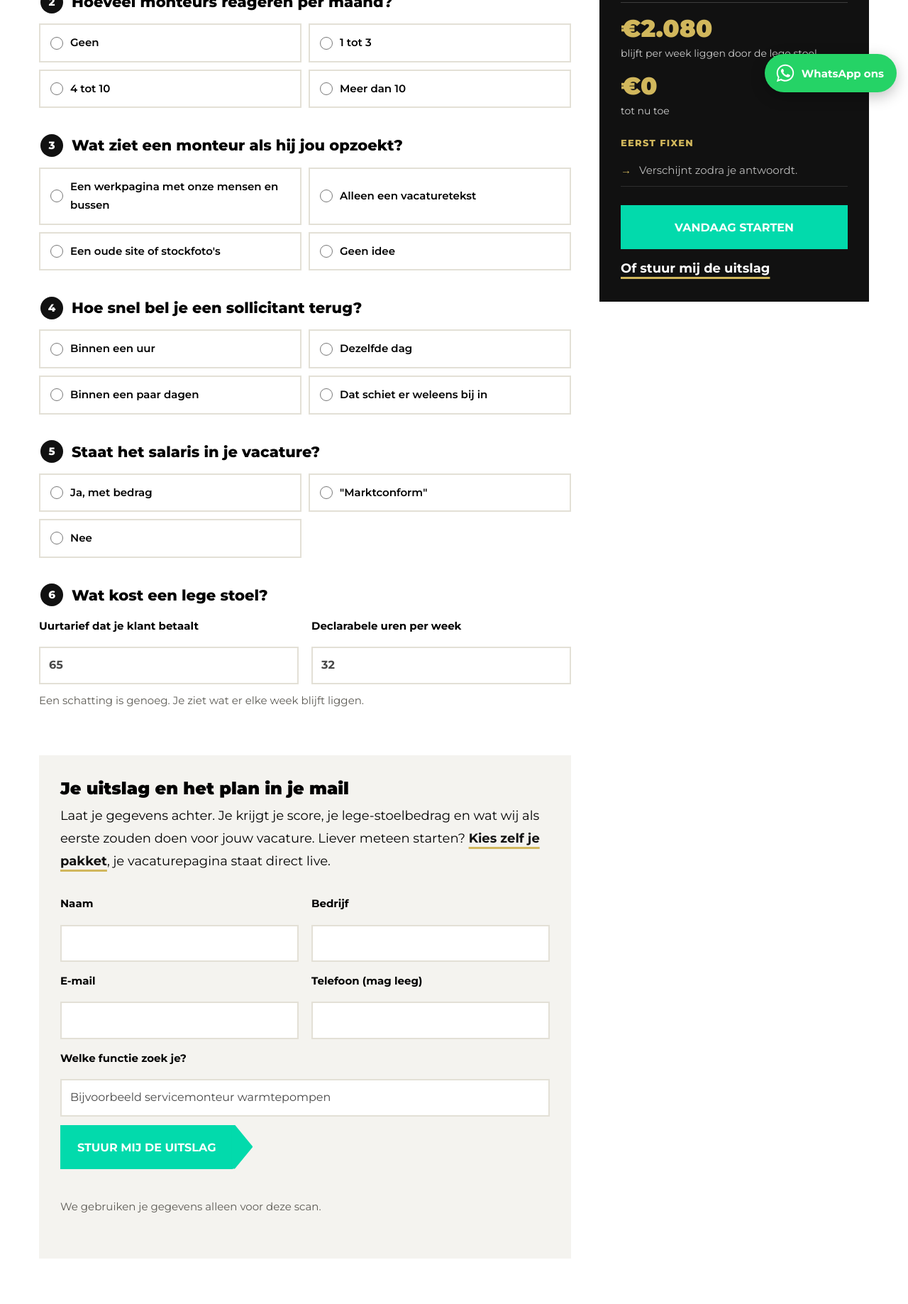
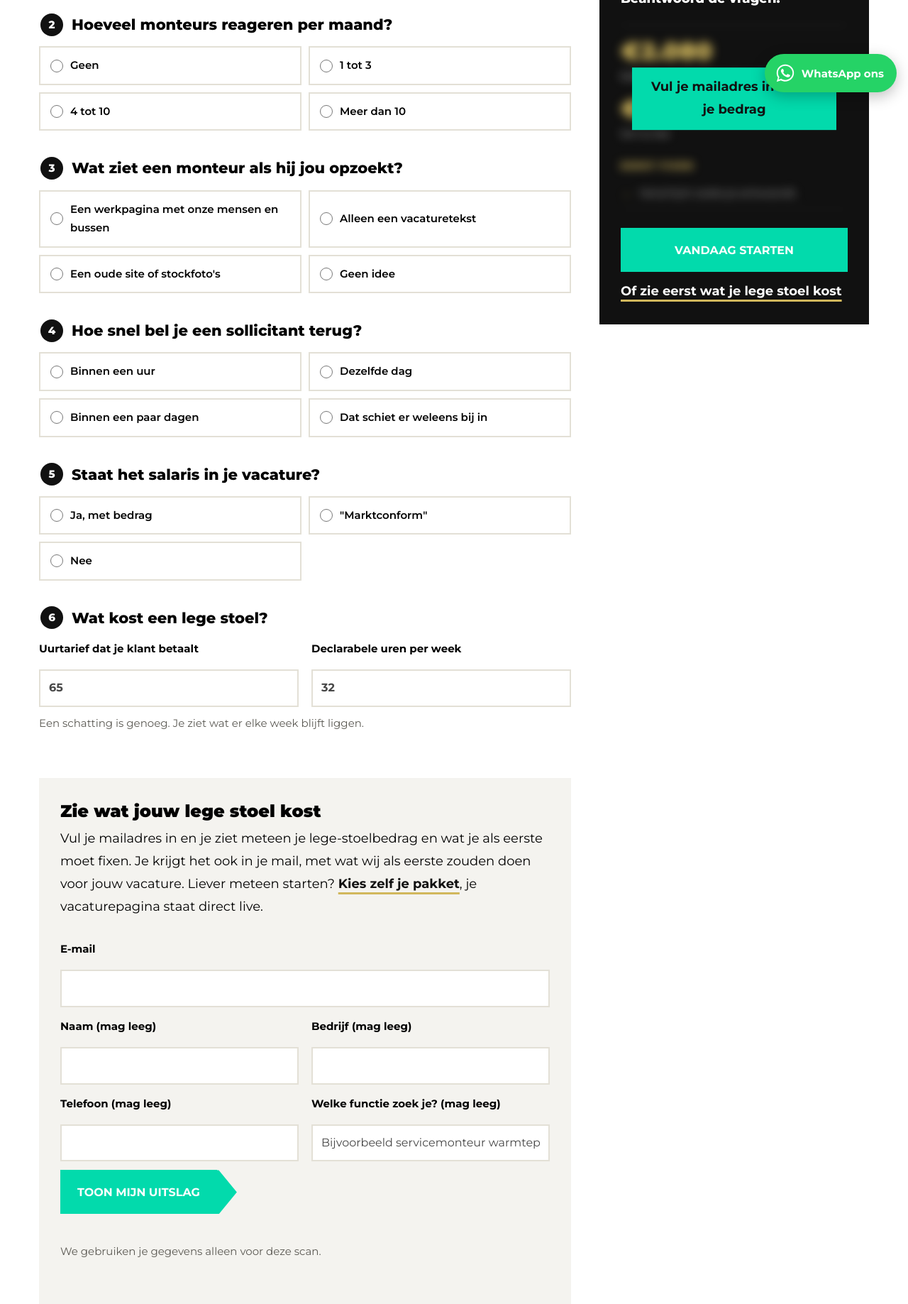
Before and after one commit to Shegani7/youngdedicated-site, an Eleventy site: page src/scan/index.html in a window 1280 px wide. Shown: the part 654-2491 px from the top of the page at 71% size. Built offline with nearby package versions, Linux system fonts and the light colour scheme; Eleventy itself is replaced by a stand-in of ours; files that its build step writes are made by us from their sources.

Commit message:
Scan: bedrag pas zichtbaar na mailadres (#27)
* Persoonlijke verkooppagina per bedrijf (/voor/slug/, noindex): eerste voorbeeld Warmte Groep met Xibeo-bewijs

Co-Authored-By: Claude Opus 5.5 <noreply@anthropic.com>
Claude-Session: https://claude.ai/code/session_013mbpSybKohxRWrWRVtBmit

* Bedankpagina bestelling: digitale overdracht zonder kick-off of belafspraak

Co-Authored-By: Claude Opus 5.5 <noreply@anthropic.com>
Claude-Session: https://claude.ai/code/session_013mbpSybKohxRWrWRVtBmit

* Verkooppagina's voor 10 bedrijven met open monteursvacature

Co-Authored-By: Claude Opus 5.5 <noreply@anthropic.com>
Claude-Session: https://claude.ai/code/session_013mbpSybKohxRWrWRVtBmit

* Gezien helder als zichtbaarheid, kandidaten pas vanaf Kandidaten

Co-Authored-By: Claude Opus 5.5 <noreply@anthropic.com>
Claude-Session: https://claude.ai/code/session_013mbpSybKohxRWrWRVtBmit

* Checkout als opdrachtbevestiging: nu niets betalen, factuur met betaallink binnen 1 werkdag

Geen kick-off meer in de funnel. Bedankpagina, CTA's, prijzen, voorwaarden 12a.5 en portaalteksten mee.

Co-Authored-By: Claude Opus 5.5 <noreply@anthropic.com>
Claude-Session: https://claude.ai/code/session_013mbpSybKohxRWrWRVtBmit

* Volgorde: opdrachtbevestiging, vacaturepagina goedkeuren, betalen, binnen 5 werkdagen live

Co-Authored-By: Claude Opus 5.5 <noreply@anthropic.com>
Claude-Session: https://claude.ai/code/session_013mbpSybKohxRWrWRVtBmit

* Socials marketingmachine week 1: beelden

Co-Authored-By: Claude Opus 5.5 <noreply@anthropic.com>
Claude-Session: https://claude.ai/code/session_013mbpSybKohxRWrWRVtBmit

* Retargeting-beeld: binnen 5 werkdagen live

Co-Authored-By: Claude Opus 5.5 <noreply@anthropic.com>
Claude-Session: https://claude.ai/code/session_013mbpSybKohxRWrWRVtBmit

* Scan: bedrag en fixpunten pas zichtbaar na mailadres, alleen e-mail verplicht

Co-Authored-By: Claude Opus 5.5 <noreply@anthropic.com>
Claude-Session: https://claude.ai/code/session_013mbpSybKohxRWrWRVtBmit

---------

Co-authored-by: Claude <noreply@anthropic.com>

```diff
--- a/src/scan/index.html
+++ b/src/scan/index.html
@@ -38,6 +38,11 @@ noindex: true
 .sc-lead{background:var(--wg-grey);padding:30px;margin-top:10px}
 .sc-lead h3{font-size:24px;font-weight:900;margin:0 0 6px}
 .sc-done{border-left:6px solid var(--wg-green);background:#fff;padding:24px 28px;font-weight:600}
+.sc-lock{position:relative}
+.sc-lock>.sc-loss,.sc-lock>.sc-res__label,.sc-lock>.sc-fix{filter:blur(7px);user-select:none;pointer-events:none;transition:filter .3s}
+.sc-lock.is-open>.sc-loss,.sc-lock.is-open>.sc-res__label,.sc-lock.is-open>.sc-fix{filter:none;user-select:auto;pointer-events:auto}
+.sc-lock__cta{position:absolute;left:50%;top:40%;transform:translate(-50%,-50%);background:var(--wg-green);color:#111;font-weight:700;padding:12px 18px;text-align:center;text-decoration:none;width:max-content;max-width:90%}
+.sc-lock.is-open>.sc-lock__cta{display:none}
 @media (max-width:991.98px){.sc-wrap{display:flex;flex-direction:column;gap:0}.sc-wrap>form{display:contents}.sc-q{order:1}.sc-res{position:static;order:2;margin-bottom:24px}.sc-lead,.sc-done{order:3}}
 @media (max-width:575.98px){.sc-opts,.sc-cost{grid-template-columns:1fr}.sc-score{font-size:60px}}
 </style>
@@ -46,7 +51,7 @@ noindex: true
   <div class="container">
     <p class="wg-eyebrow">Werkgeversscan</p>
     <h1>Zou een monteur jou kiezen?</h1>
-    <p class="wg-lead">Ergens zoekt een monteur een nieuwe plek. De vraag is of hij bij jou uitkomt. Zes vragen, twee minuten: je ziet je score, wat de lege stoel je per week kost en wat je als eerste moet fixen.</p>
+    <p class="wg-lead">Ergens zoekt een monteur een nieuwe plek. De vraag is of hij bij jou uitkomt. Zes vragen, twee minuten: je ziet direct je score. Met je mailadres zie je ook wat de lege stoel je per week kost en wat je als eerste moet fixen.</p>
   </div>
 </section>
 
@@ -105,19 +110,19 @@ noindex: true
       </fieldset>
 
       <div class="sc-lead" id="sc-lead">
-        <h3>Je uitslag en het plan in je mail</h3>
-        <p>Laat je gegevens achter. Je krijgt je score, je lege-stoelbedrag en wat wij als eerste zouden doen voor jouw vacature. Liever meteen starten? <a class="wg-link" href="/plaats-je-vacature/" data-cta="scan-lead-zelf-kiezen">Kies zelf je pakket</a>, je vacaturepagina staat direct live.</p>
+        <h3>Zie wat jouw lege stoel kost</h3>
+        <p>Vul je mailadres in en je ziet meteen je lege-stoelbedrag en wat je als eerste moet fixen. Je krijgt het ook in je mail, met wat wij als eerste zouden doen voor jouw vacature. Liever meteen starten? <a class="wg-link" href="/plaats-je-vacature/" data-cta="scan-lead-zelf-kiezen">Kies zelf je pakket</a>, je vacaturepagina staat direct live.</p>
         <div class="wg-fields">
-          <label>Naam<input name="naam" required autocomplete="name"></label>
-          <label>Bedrijf<input name="bedrijf" required autocomplete="organization"></label>
-          <label>E-mail<input type="email" name="email" required autocomplete="email"></label>
+          <label class="wg-fields__wide">E-mail<input type="email" name="email" required autocomplete="email"></label>
+          <label>Naam (mag leeg)<input name="naam" autocomplete="name"></label>
+          <label>Bedrijf (mag leeg)<input name="bedrijf" autocomplete="organization"></label>
           <label>Telefoon (mag leeg)<input type="tel" name="telefoon" autocomplete="tel"></label>
-          <label class="wg-fields__wide">Welke functie zoek je?<input name="functie" placeholder="Bijvoorbeeld servicemonteur warmtepompen"></label>
+          <label>Welke functie zoek je? (mag leeg)<input name="functie" placeholder="Bijvoorbeeld servicemonteur warmtepompen"></label>
         </div>
-        <button class="button" type="submit" data-cta="scan-verstuur">Stuur mij de uitslag</button>
+        <button class="button" type="submit" data-cta="scan-verstuur">Toon mijn uitslag</button>
         <p class="wg-small" style="margin-top:10px">We gebruiken je gegevens alleen voor deze scan.</p>
       </div>
-      <div class="sc-done" id="sc-done" hidden>Ontvangen. Je uitslag en ons plan staan binnen een werkdag in je mail. Vandaag nog starten? <a class="wg-link" href="/plaats-je-vacature/" data-cta="scan-done-zelf-kiezen">Kies zelf je pakket</a>.</div>
+      <div class="sc-done" id="sc-done" hidden>Je uitslag staat hiernaast. Ons plan voor jouw vacature staat binnen een werkdag in je mail. Vandaag nog starten? <a class="wg-link" href="/plaats-je-vacature/" data-cta="scan-done-zelf-kiezen">Kies zelf je pakket</a>.</div>
     </form>
 
     <aside class="sc-res" aria-live="polite">
@@ -125,14 +130,17 @@ noindex: true
       <p class="sc-score"><span id="sc-n">0</span><small>/100</small></p>
       <div class="sc-bar"><i id="sc-bar"></i></div>
       <p class="sc-verdict" id="sc-verdict">Beantwoord de vragen.</p>
+      <div class="sc-lock" id="sc-lock">
       <div class="sc-loss">
         <strong id="sc-week">&euro;0</strong><span>blijft per week liggen door de lege stoel</span>
         <strong id="sc-tot" style="margin-top:12px">&euro;0</strong><span id="sc-tot-l">tot nu toe</span>
       </div>
       <p class="sc-res__label">Eerst fixen</p>
       <ul class="sc-fix" id="sc-fix"><li class="sc-empty">Verschijnt zodra je antwoordt.</li></ul>
+      <a class="sc-lock__cta" href="#sc-lead" data-cta="scan-ontgrendel">Vul je mailadres in en zie je bedrag</a>
+      </div>
       <a class="button" href="/plaats-je-vacature/" data-cta="scan-zelf-kiezen">Vandaag starten</a>
-      <a class="wg-link" href="#sc-lead" data-cta="scan-naar-lead" style="display:block;margin-top:12px;color:#fff">Of stuur mij de uitslag</a>
+      <a class="wg-link" href="#sc-lead" data-cta="scan-naar-lead" style="display:block;margin-top:12px;color:#fff">Of zie eerst wat je lege stoel kost</a>
     </aside>
   </div>
 </section>
@@ -171,7 +179,7 @@ noindex: true
     e.preventDefault(); calc();
     var btn=f.querySelector('button[type=submit]'); btn.disabled=true;
     fetch('/',{method:'POST',headers:{'Content-Type':'application/x-www-form-urlencoded'},body:new URLSearchParams(new FormData(f)).toString()})
-      .then(function(r){if(!r.ok)throw 0;document.getElementById('sc-lead').hidden=true;document.getElementById('sc-done').hidden=false;window.dataLayer=window.dataLayer||[];dataLayer.push({event:'scan_lead',score:f.score.value,kosten:f.kosten_per_week.value});if(window.fbq)fbq('track','Lead',{content_name:'werkgeversscan'});
+      .then(function(r){if(!r.ok)throw 0;document.getElementById('sc-lead').hidden=true;document.getElementById('sc-done').hidden=false;document.getElementById('sc-lock').classList.add('is-open');window.dataLayer=window.dataLayer||[];dataLayer.push({event:'scan_lead',score:f.score.value,kosten:f.kosten_per_week.value});if(window.fbq)fbq('track','Lead',{content_name:'werkgeversscan'});
         try{window.fbq&&fbq('trackCustom','Werkgeversscan',{score:+f.score.value||0})}catch(_){}
         try{window.dataLayer&&dataLayer.push({event:'werkgeversscan',score:+f.score.value||0})}catch(_){}})
       .catch(function(){f.submit()});
```
Also changed, not shown: social-banners/posts/machine/ad-lege-stoel-v2.png (added), social-banners/posts/machine/linkedin-lancering-1200.png (added), social-banners/posts/machine/w1-cijfers.png (added), social-banners/posts/machine/w1-lege-stoel.png (added).
